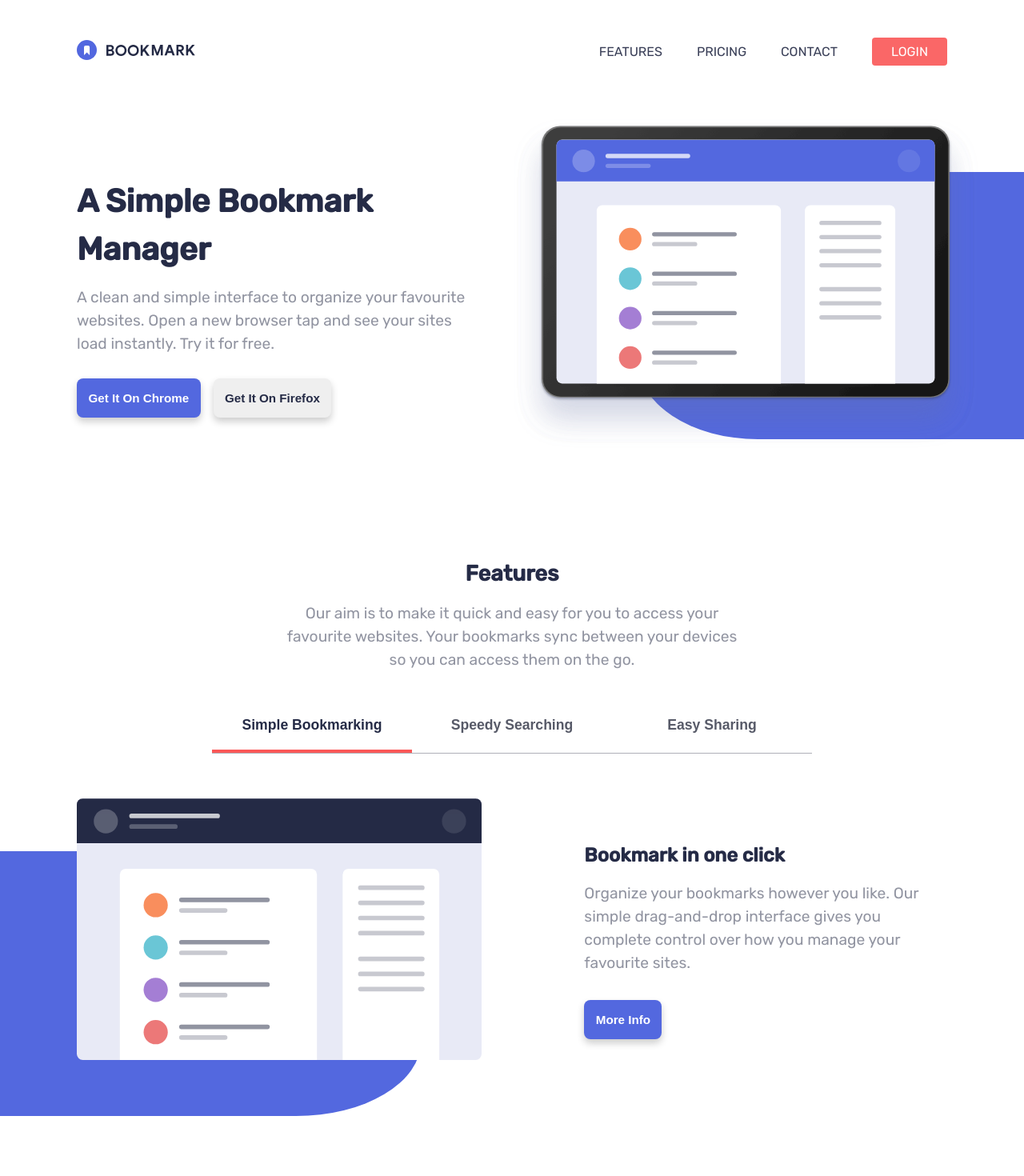
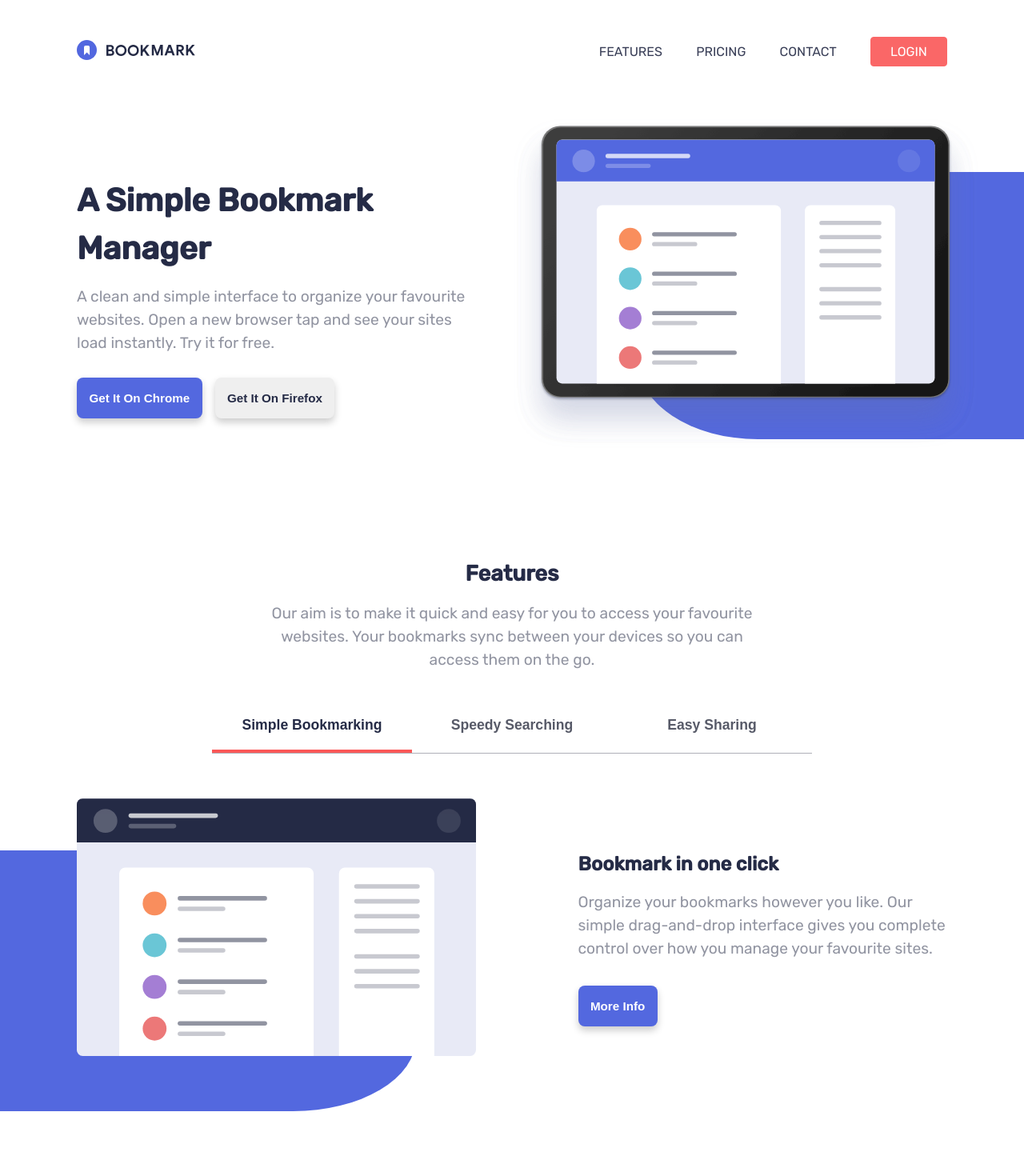
Before and after one commit to HIIfeanyichukwu/bookmark-landing-page, a React (Vite) app: page / in a window 1280 px wide. Shown: the top 1470 px of the page at 80% size. Built offline with nearby package versions, Linux system fonts and the light colour scheme.

Commit message:
All done

```diff
--- a/src/Components/Footer.tsx
+++ b/src/Components/Footer.tsx
@@ -23,6 +23,13 @@ const Main = styled.div`
             color: #ffffff;
             text-align: center;
             font-size: 1.1rem;
+            transition: all .3s;
+
+            @media (hover: hover) {
+                :hover {
+                    color: hsl(0, 94%, 66%);
+                }
+            }
         }
     }
 
@@ -58,6 +65,13 @@ const Logos = styled.div`
     @media (min-width: 1024px) {
 
         margin-inline-start: auto;
+
+    }
+
+    @media (hover: hover) {
+        a {
+            filter: saturate(hsl(0, 94%, 66%));
+        }
     }
 `
 
--- a/src/Components/MainSections/Section1.tsx
+++ b/src/Components/MainSections/Section1.tsx
@@ -7,9 +7,13 @@ const Content = styled.div`
     flex-direction: column;
     margin-block-end: 8rem;
 
-    @media (min-width: 1024px) {
+    @media (min-width: 768px) {
         flex-direction: row;
         align-items: center;
+        gap: 3rem;
+    }
+
+    @media (min-width: 1024px) {
         gap: 5rem;
     }
 `
@@ -20,7 +24,9 @@ const Article = styled.article`
     text-align: center;
     line-height: 1.5;
 
-    @media (min-width: 1024px) {
+
+
+    @media (min-width: 768px) {
         order: 1;
 
         text-align: start;
@@ -52,7 +58,7 @@ const Figure = styled.div`
     min-block-size: 277px;
     position: relative;
 
-    @media (min-width: 1024px) {
+    @media (min-width: 768px) {
         flex: 1;
     }
 `
@@ -85,7 +91,7 @@ const CTA = styled.div`
     flex-wrap: wrap;
     justify-content: center;
 
-    @media (min-width: 1024px) {
+    @media (min-width: 768px) {
         justify-content: start;
     }
 `
--- a/src/Components/MainSections/Section2.tsx
+++ b/src/Components/MainSections/Section2.tsx
@@ -20,6 +20,17 @@ const Article = styled.article`
   line-height: 1.5;
   order: 2;
 
+  @media (min-width: 768px) {
+    flex-basis: 50%;
+    /*
+      this is just for the article component in tabs content
+    */
+  }
+
+  @media (min-width: 1024px) {
+    flex-basis: auto;
+  }
+
 
   h2 {
     margin-block-end: 1rem;
@@ -28,13 +39,13 @@ const Article = styled.article`
 
   p {
     @media (min-width: 1024px) {
-      max-inline-size: 60ch;
+      max-inline-size: 62ch;
       margin: 0 auto;
-      padding-inline: 4rem;
+      padding-inline: 2.7rem;
     }
 
     @media (min-width: 1280px) {
-      padding-inline: 4.5rem;
+      padding-inline: 3.5rem;
     }
   }
 `
@@ -43,18 +54,22 @@ const Tabs = styled.div`
   border-block: .5px solid #afb0b8;
   margin-block-end: 2rem;
 
-  @media (min-width: 1024px) {
+  @media (min-width: 768px) {
     border-block-start: none;
     display: flex;
-    max-inline-size: 750px;
     margin: 0 auto;
     margin-block-start: 3.5rem;
+    max-inline-size: 600px;
+  }
+
+  @media (min-width: 1024px) {
+    max-inline-size: 750px;
   }
 
   .tab_container + .tab_container {
     border-block-start: .5px solid #afb0b8;
 
-    @media (min-width: 1024px) {
+    @media (min-width: 768px) {
       border: none;
     }
   }
@@ -76,14 +91,25 @@ const Tab = styled.button`
   color: #575a68;
   cursor: pointer;
 
-  @media (min-width: 1024px) {
+  @media (hover: hover) {
+    transition: all .3s;
+    :hover {
+      color: hsl(0, 94%, 66%);
+    }
+  }
+
+  @media (min-width: 768px) {
     display: block;
     flex-grow: 1;
     flex-basis: 100%;
-    padding-inline: 2rem;
     padding-block: 0 1.5rem;
     font-weight: bold;
+    inline-size: 200px;
+  }
+
+  @media (min-width: 1024px) {
     inline-size: 250px;
+    padding-inline: 2rem;
   }
 
   &.current {
@@ -113,17 +139,19 @@ const TabContent = styled.div`
     flex-direction: column;
 
 
-    @media (min-width: 1024px) {
+    @media (min-width: 768px) {
       flex-direction: row;
-      /* gap: 4.5rem; */
-      gap: 8rem;
-      /* justify-content: space-between; */
+      gap: 4.5rem;
       align-items: center;
       text-align: start;
 
       p {
         padding-inline: 0 ;
       }
+    }
+
+    @media (min-width: 1024px) {
+      gap: 8rem;
     }
 
     h3 {
@@ -137,6 +165,10 @@ const Figure = styled.figure`
   order: 1;
   position: relative;
   margin-block: 3.5rem 5rem;
+
+  @media (min-width: 768px) {
+    flex-basis: 50%;
+  }
 
   @media (min-width: 1280px) {
     flex-basis: 75%;
--- a/src/Components/MainSections/Section3.tsx
+++ b/src/Components/MainSections/Section3.tsx
@@ -17,7 +17,7 @@ const Top = styled.div`
 
   p {
     @media (min-width: 1024px) {
-      max-inline-size: 50ch;
+      max-inline-size: 52ch;
       margin: 0 auto;
     }
   }
@@ -25,7 +25,7 @@ const Top = styled.div`
 
 const Bottom = styled.div`
   margin-block: 3rem 8rem;
-  @media (min-width: 1024px) {
+  @media (min-width: 768px) {
     display: flex;
     justify-content: center;
     gap: 1.5rem;
@@ -53,7 +53,7 @@ const Card = styled.article`
   }
 
 
-  @media (min-width: 1024px) {
+  @media (min-width: 768px) {
     &.second {
       margin-block-start: 2rem;
     }
--- a/src/Components/MainSections/Section4.tsx
+++ b/src/Components/MainSections/Section4.tsx
@@ -13,7 +13,7 @@ const Contents = styled.div`
 
   > p {
     @media (min-width: 1024px) {
-      max-inline-size: 45ch;
+      max-inline-size: 50ch;
       margin: 0 auto;
     }
   }
@@ -23,8 +23,8 @@ const Questions = styled.section`
   text-align: start;
   margin-block: 2rem 1.5rem;
 
-  @media (min-width: 1024px) {
-    max-inline-size: 45ch;
+  @media (min-width: 768px) {
+    max-inline-size: 50ch;
     margin: 0 auto;
     border-block-start: .5px solid hsl(229, 8%, 60%);
     margin-block-start: 2.5rem;
@@ -51,6 +51,12 @@ const Summary = styled.summary`
   display: flex;
   align-items: center;
   justify-content: space-between;
+
+  @media (hover: hover) {
+    :hover {
+      color: hsl(0, 94%, 66%);
+    }
+  }
 `
 
 type e = React.SyntheticEvent<HTMLDetailsElement, Event>
--- a/src/Components/MainSections/Section5.tsx
+++ b/src/Components/MainSections/Section5.tsx
@@ -7,7 +7,7 @@ const Container = styled.div`
   padding-block: 5rem;
   text-align: center;
 
-  @media (min-width: 1024px) {
+  @media (min-width: 768px) {
     .container {
       max-inline-size: 50ch;
       margin: 0 auto;
@@ -31,8 +31,8 @@ const Container = styled.div`
     font-weight: 500;
     margin-block-end: 2rem;
 
-    @media (min-width: 1024px) {
-      max-inline-size: 20ch;
+    @media (min-width: 768px) {
+      max-inline-size: 25ch;
       font-size: 1.8rem;
       margin-block-end: 2.5rem;
       margin-inline: auto;
@@ -53,9 +53,9 @@ const Form = styled.form`
     width: 1px;
   }
 
-  @media (min-width: 1024px) {
+  @media (min-width: 768px) {
     display: flex;
-    align-items: center;
+    align-items: flex-start;
     gap: 1rem;
   }
 `
@@ -65,7 +65,7 @@ const InputBox = styled.div`
   position: relative;
   transition: all .2s;
 
-  @media (min-width: 1024px) {
+  @media (min-width: 768px) {
     margin: 0;
     flex-basis: 70%;
     flex: 3;
--- a/src/Components/Navbar.tsx
+++ b/src/Components/Navbar.tsx
@@ -31,6 +31,13 @@ const NavList = styled.ul`
         a {
             text-decoration: none;
             color: #fff;
+            transition: color .3s;
+
+            @media (hover: hover ) {
+                :hover {
+                    color: hsl(0, 94%, 66%);
+                }
+            }
         }
 
         a.login {
@@ -40,11 +47,21 @@ const NavList = styled.ul`
             padding-block: .5rem;
             border-radius: 4px;
             font-weight: 500;
+            transition: all .3s;
+
+            @media (hover: hover ) {
+                :hover {
+                    color: hsl(0, 94%, 66%);
+                    border-color: hsl(0, 94%, 66%);
+                    background-color: transparent;
+                    border: 1px solid;
+                }
+            }
         }
     }
 
 
-    @media (min-width: 1024px) {
+    @media (min-width: 768px) {
         display: flex;
         align-items: center;
         justify-content: space-between;
@@ -62,7 +79,7 @@ const NavList = styled.ul`
             a.login {
                 background-color: hsl(0, 94%, 66%);
                 display: block;
-                border: none;
+                border: 1px solid hsl(0, 94%, 66%);
                 font-weight: 400;
                 color: #fff;
                 padding-inline: 1.5rem;
@@ -71,11 +88,7 @@ const NavList = styled.ul`
         }
     }
 
-    /* @media (min-width: 1440px) {
-        display: flex;
-        align-items: center;
-        justify-content: space-between;
-    } */
+
 `
 
 const Socials = styled.div`
@@ -88,7 +101,7 @@ const Socials = styled.div`
     align-items: center;
     gap: 2.5rem;
 
-    @media (min-width: 1024px) {
+    @media (min-width: 768px) {
         display: none;
     }
 `
@@ -124,13 +137,12 @@ const Menu = styled.div`
             height: 100%;
             filter: blur(5px);
             filter: opacity(1);
-            /* background-color: rgba(0, 0, 0, 0.5); */
 
         }
     }
 
-    @media (min-width: 1024px) {
-        flex-basis: 40%;
+    @media (min-width: 768px) {
+        flex-basis: 55%;
 
         .navigation {
             display: block;
@@ -138,6 +150,10 @@ const Menu = styled.div`
             padding: 0;
             position: static;
         }
+    }
+
+    @media (min-width: 1024px) {
+        flex-basis: 40%;
     }
 
     /* @media (min-width: 1440px) {
@@ -176,13 +192,11 @@ const MenuBtn = styled.button`
 
     }
 
-    @media (min-width: 1024px) {
+    @media (min-width: 768px) {
         display: none;
     }
 
-    @media (min-width: 1440px) {
-        display: none;
-    }
+
 `
 
 type E = React.MouseEvent<HTMLButtonElement, MouseEvent>
--- a/src/Components/components.tsx
+++ b/src/Components/components.tsx
@@ -9,7 +9,6 @@ export const P = styled.p`
     &.sect1 {
         @media (min-width: 1024px) {
             max-inline-size: 58ch;
-            /* font-size: 1.2rem; */
         }
 
         @media (min-width: 1440px) {
@@ -31,27 +30,45 @@ export const P = styled.p`
 `
 
 export const Button = styled.button`
+    cursor: pointer;
+    transition: all .3s;
     text-transform: capitalize;
     color: hsl(229, 31%, 21%);
     font-weight: 500;
     padding-block: 1rem;
     padding-inline: .9rem;
-    border: none;
+    border: 1px solid transparent;
     font-weight: bold;
     font-size: .95rem;
     box-shadow: 0px 5px 10px rgba(0, 0, 0, 0.2);
     border-radius: 8px;
 
+
+    @media (hover: hover) {
+        :hover {
+            background-color: transparent;
+            border: 1px solid hsl(229, 31%, 21%);
+        }
+    }
+
     &.blue {
         /* box-shadow: none; */
         background-color: hsl(231, 69%, 60%);
         color: #ffffff;
+
+        @media (hover: hover) {
+            :hover {
+                background-color: transparent;
+                color: hsl(231, 69%, 60%);
+                border: 1px solid hsl(231, 69%, 60%);
+            }
+        }
     }
 
     &.blue.hidden {
         display: none;
 
-        @media (min-width: 1024px) {
+        @media (min-width: 768px) {
             display: block;
             margin-block-start: 2rem;
         }
@@ -69,7 +86,15 @@ export const Button = styled.button`
         inline-size: 100%;
         font-size: 1rem;
 
-        @media (min-width: 1024px) {
+        @media (hover: hover) {
+            :hover {
+                color: hsl(0, 94%, 66%);
+                border: 1px solid hsl(0, 94%, 66%);
+                background-color: #ffffff;
+            }
+        }
+
+        @media (min-width: 768px) {
             flex: 1;
         }
     }
```
